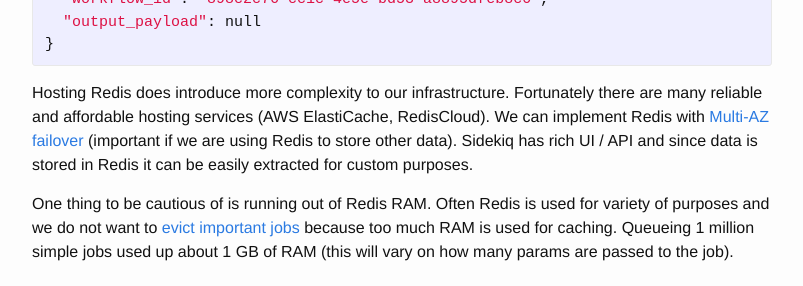
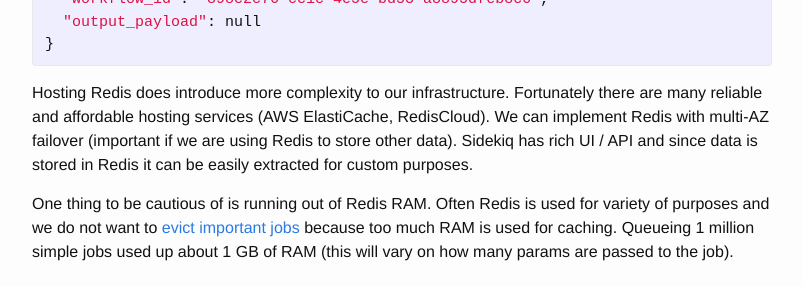
Before and after one commit to dmitrypol/dmitrypol.github.io, a Jekyll site: the page built from _posts/2017-12-17-queues.md, in a window 1280 px wide and 900 px high, scrolled down 4656 px. Shown: the part 176-462 px from the top of the window, without its empty margins (238-1041 px from the left). Built offline with Jekyll 4.4.1, drawn with Linux system fonts in a browser that asks for light colours; nearby versions of some CDN libraries; comment, search, counter and statistics services are not loaded; some of the changed lines change nothing that is shown.

Commit message:
updated gems

```diff
--- a/_posts/2017-12-17-queues.md
+++ b/_posts/2017-12-17-queues.md
@@ -194,7 +194,7 @@ And to store recurring jobs with [sidekiq-cron](https://github.com/ondrejbartas/
 }
 {% endhighlight %}
 
-Hosting Redis does introduce more complexity to our infrastructure.  Fortunately there are many reliable and affordable hosting services (AWS ElastiCache, RedisCloud).  We can implement Redis with [Multi-AZ failover](http://docs.aws.amazon.com/AmazonElastiCache/latest/UserGuide/AutoFailover.html) (important if we are using Redis to store other data).  Sidekiq has rich UI / API and since data is stored in Redis it can be easily extracted for custom purposes.
+Hosting Redis does introduce more complexity to our infrastructure.  Fortunately there are many reliable and affordable hosting services (AWS ElastiCache, RedisCloud).  We can implement Redis with multi-AZ failover (important if we are using Redis to store other data).  Sidekiq has rich UI / API and since data is stored in Redis it can be easily extracted for custom purposes.
 
 One thing to be cautious of is running out of Redis RAM.  Often Redis is used for variety of purposes and we do not want to [evict important jobs](https://redis.io/topics/lru-cache) because too much RAM is used for caching.  Queueing 1 million simple jobs used up about 1 GB of RAM (this will vary on how many params are passed to the job).
 
```
Also changed, not shown: Gemfile.lock.
